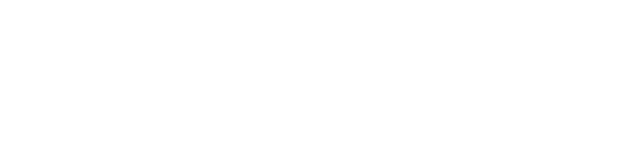
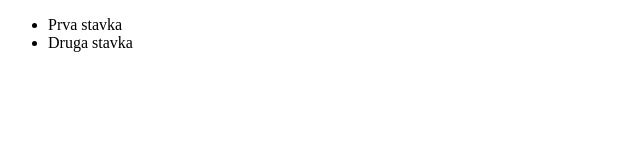
Before and after one commit to sociolog/test-frontend-development, a plain HTML site: page index.html in a window 1280 px wide. Shown: the whole page, without its empty margins (0-640 px from the left). Drawn offline with Linux system fonts and the light colour scheme.

Commit message:
New list in the index file

```diff
--- a/index.html
+++ b/index.html
@@ -6,6 +6,16 @@
     <title>Document</title>
 </head>
 <body>
+    <div>
+        <ul>
+            <li>
+                Prva stavka
+            </li>
+            <li>
+                Druga stavka
+            </li>
+        </ul>
+    </div>
 
 </body>
 </html>
```
